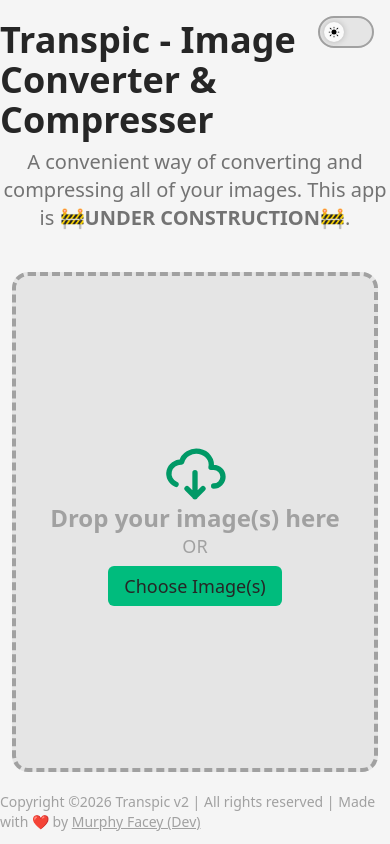
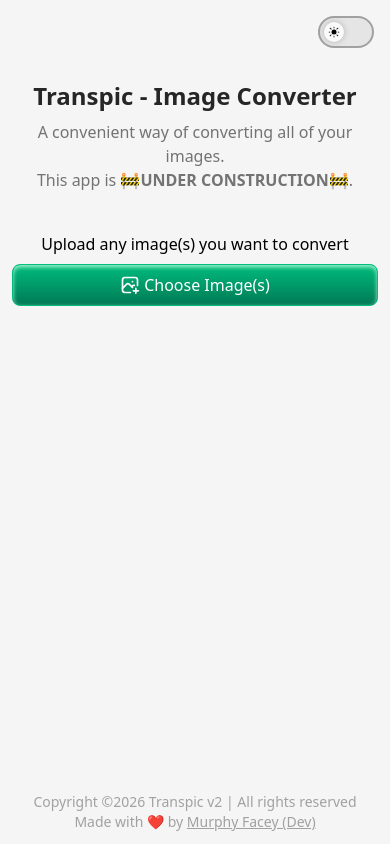
Before and after one commit to dev-murphy/transpic-v2, a Vue app: page / in a window 390 px wide. Built offline with nearby package versions, Linux system fonts and the light colour scheme; a web font is replaced by a local one.

Commit message:
style: add mobile responsiveness

```diff
--- a/src/App.vue
+++ b/src/App.vue
@@ -26,22 +26,29 @@ const deleteImage = (id?: number) => {
 
 <template>
   <div
-    class="min-h-screen bg-neutral-100 dark:bg-neutral-900 flex flex-col items-center justify-center"
+    class="min-h-screen bg-neutral-100 dark:bg-neutral-900 px-4 flex flex-col items-center justify-center"
   >
     <TheemToggle v-model="appStore.isDarkMode" />
     <TheHeading />
     <ImageUpload v-if="images.length === 0" v-model="images" />
     <ImageList v-else v-model="images" @delete="deleteImage" />
 
-    <p class="mt-auto mb-3 text-sm text-neutral-400">
+    <p
+      class="mt-auto mb-3 pt-3 md:divide-x md:divide-neuetral-400 text-center text-sm text-neutral-400"
+    >
+      <span class="block md:inline">
         Copyright ©{{ new Date().getFullYear() }} Transpic v2 | All rights
-      reserved | Made with ❤️ by
+        reserved
+      </span>
+      <span>
+        Made with ❤️ by
         <a
           href="https://github.com/dev-murphy"
           target="_blank"
           class="hover:text-emerald-500 underline"
           >Murphy Facey (Dev)</a
         >
+      </span>
     </p>
   </div>
 </template>
--- a/src/components/ImageList.vue
+++ b/src/components/ImageList.vue
@@ -2,12 +2,17 @@
 import type { Image } from "@/types";
 import { createDownloadLink, detechImageType } from "@/utils";
 import ConverterWorker from "@/lib/converter?worker";
+import { breakpointsTailwind } from "@vueuse/core";
 
 const props = defineProps<{ modelValue: Image[] }>();
 const emit = defineEmits<{
   (e: "update:modelValue", value: Image[]): void;
   (e: "delete", value?: number): void;
 }>();
+
+// add breakpoints props
+const breakpoints = useBreakpoints(breakpointsTailwind);
+const isMobile = breakpoints.smaller("md");
 
 const truncatedName = (imageName: string, truncatedLength = 4) => {
   let filename = imageName.split(".")[0];
@@ -107,28 +112,30 @@ onChange(async (files) => {
 </script>
 
 <template>
-  <div class="mt-10 text-neutral-800 dark:text-white">
+  <div class="w-full mt-10 text-neutral-800 dark:text-white">
     <button
-      class="flex items-center gap-x-0.5 bg-emerald-400 hover:brightness-120 text-neutral-900 font-bold px-2 py-1 cursor-pointer rounded-t-md"
+      class="flex items-center gap-x-0.5 bg-emerald-400 hover:brightness-120 px-2 py-1 text-sm md:text-base text-neutral-900 font-bold cursor-pointer rounded-t-md"
       @click="() => open()"
     >
-      <Plus class="w-5 h-5" />
+      <Plus v-if="!isMobile" class="w-5 h-5" />
       Add More Images
     </button>
 
-    <div class="h-[500px] bg-neutral-200 dark:bg-neutral-800 overflow-y-auto">
+    <div class="bg-neutral-200 dark:bg-neutral-800 overflow-y-auto">
       <div
         v-for="(image, index) in props.modelValue"
         :key="index"
-        class="w-[700px] flex items-center justify-between py-1.5 px-2"
+        class="flex items-center justify-between py-1.5 px-2"
         :class="{
           'bg-neutral-200 dark:bg-neutral-700': index % 2 === 0,
           'bg-neutral-300 dark:bg-neutral-800': index % 2 !== 0,
         }"
       >
-        <div class="flex flex-col text-lg">
-          <p class="font-mono">{{ truncatedName(image.name, 10) }}</p>
-          <p class="text-sm text-neutral-600 dark:text-neutral-400">
+        <div class="flex flex-col text-base md:text-lg">
+          <p class="font-mono">
+            {{ truncatedName(image.name, isMobile ? 4 : 10) }}
+          </p>
+          <p class="text-xs md:text-sm text-neutral-600 dark:text-neutral-400">
             {{ formatBytes(image.size) }}
             <span
               v-if="newFiles[index]"
@@ -161,13 +168,17 @@ onChange(async (files) => {
 
         <div
           v-else-if="!image.link"
-          class="flex items-center gap-x-0.5 ml-auto mr-3 text-sm font-bold text-neutral-900"
+          class="flex items-center gap-x-0.5 ml-auto mr-2 md:mr-3 text-xs md:text-sm font-bold text-neutral-900"
         >
           <span
+            v-if="!isMobile"
             class="px-1 py-0.5 bg-neutral-600 dark:bg-emerald-400 text-emerald-400 dark:text-neutral-900 uppercase rounded-lg select-none pointer-events-none"
             >{{ image.type }}</span
           >
-          <ArrowRight class="w-5 h-5 text-neutral-800 dark:text-neutral-50" />
+          <ArrowRight
+            v-if="!isMobile"
+            class="w-5 h-5 text-neutral-800 dark:text-neutral-50"
+          />
           <button
             class="px-1 py-0.5 bg-neutral-600 dark:bg-emerald-400 text-emerald-400 dark:text-neutral-900 hover:brightness-120 hover:scale-105 transition-all rounded-lg cursor-pointer"
           >
@@ -202,11 +213,11 @@ onChange(async (files) => {
     <div
       class="bg-neutral-300 dark:bg-neutral-600 flex items-center justify-between py-3 px-2"
     >
-      <p>Added {{ modelValue.length }} files</p>
+      <p class="text-sm md:text-base">Added {{ modelValue.length }} files</p>
 
       <div class="flex items-center gap-x-2 mr-0.5">
         <button
-          class="px-3 py-1.5 bg-emerald-400 hover:brightness-120 text-sm text-neutral-900 font-bold uppercase tracking-wide cursor-pointer rounded-md"
+          class="px-3 py-1.5 bg-emerald-400 hover:brightness-120 text-xs md:text-sm text-neutral-900 font-bold uppercase tracking-wide cursor-pointer rounded-md"
           @click="convertImages"
         >
           Convert
--- a/src/components/ImageUpload.vue
+++ b/src/components/ImageUpload.vue
@@ -1,6 +1,11 @@
 <script lang="ts" setup>
 import type { Image } from "@/types";
 import { detechImageType } from "@/utils";
+import { breakpointsTailwind } from "@vueuse/core";
+
+// Add mobile screen breaking points
+const breakpoints = useBreakpoints(breakpointsTailwind);
+const isMobile = breakpoints.smaller("md");
 
 const props = defineProps<{ modelValue: Image[] }>();
 const emit = defineEmits<{
@@ -65,6 +70,7 @@ const { isOverDropZone } = useDropZone(dropzoneRef, {
 <template>
   <div class="w-screen flex flex-col items-center px-3">
     <div
+      v-if="!isMobile"
       ref="dropzoneRef"
       class="w-full max-w-[700px] h-[500px] flex flex-col items-center justify-center border-4 border-dashed mt-10 select-none rounded-2xl"
       :class="{
@@ -96,5 +102,19 @@ const { isOverDropZone } = useDropZone(dropzoneRef, {
         </h2>
       </template>
     </div>
+
+    <div v-else class="w-full mt-10">
+      <p class="text-center dark:text-white pb-2">
+        Upload any image(s) you want to convert
+      </p>
+      <button
+        type="button"
+        @click="() => open()"
+        class="w-full bg-linear-to-b from-emerald-500 to-emerald-700 border border-emerald-500 flex items-center justify-center gap-x-1 py-2 text-white rounded-lg inset-shadow-sm inset-shadow-emerald-200"
+      >
+        <AddImage class="w-5 h-5" />
+        Choose Image(s)
+      </button>
+    </div>
   </div>
 </template>
--- a/src/components/TheHeading.vue
+++ b/src/components/TheHeading.vue
@@ -1,10 +1,16 @@
 <template>
-  <h1 class="text-4xl text-neutral-800 dark:text-white font-bold mt-auto">
-    Transpic - Image Converter & Compresser
-  </h1>
+  <div class="pt-20">
+    <h1
+      class="text-2xl md:stext-4xl text-center text-neutral-800 dark:text-white font-bold mt-auto"
+    >
+      Transpic - Image Converter
+    </h1>
 
-  <p class="max-w-[600px] mt-2 text-xl text-center text-neutral-500">
-    A convenient way of converting and compressing all of your images. This app
-    is 🚧<span class="font-bold">UNDER CONSTRUCTION</span>🚧.
-  </p>
+    <p
+      class="max-w-[600px] mt-2 text-base md:text-xl text-center text-neutral-500"
+    >
+      A convenient way of converting all of your images. <br />
+      This app is 🚧<span class="font-bold">UNDER CONSTRUCTION</span>🚧.
+    </p>
+  </div>
 </template>
```
Lines whose indentation alone changed are shown as unchanged.
